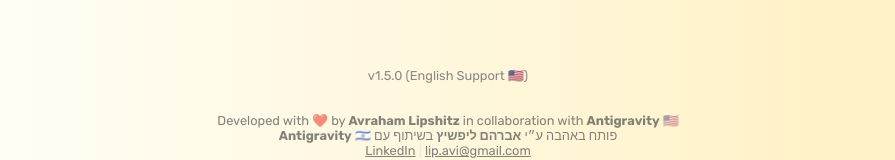
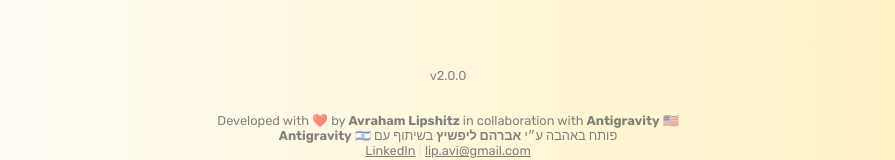
Before and after one commit to AvrahamLip/HebrewReadingGame, a website with bundled scripts: page client/index.html in a window 1280 px wide. Shown: the part 462-622 px from the top of the page, without its empty margins (192-1087 px from the left). Built offline with nearby package versions, Linux system fonts and the light colour scheme; files whose address does not match are found by name.

Commit message:
Bump version to v2.0.0

```diff
--- a/client/index.html
+++ b/client/index.html
@@ -22,7 +22,7 @@
                 <button class="mode-btn" onclick="setLanguage('en')">🇺🇸 English</button>
             </div>
             <div class="version-info" style="margin-top: 20px; font-size: 0.8rem; color: #888;">
-                v1.5.0 (English Support 🇺🇸)
+                v2.0.0
             </div>
         </div>
 
```
